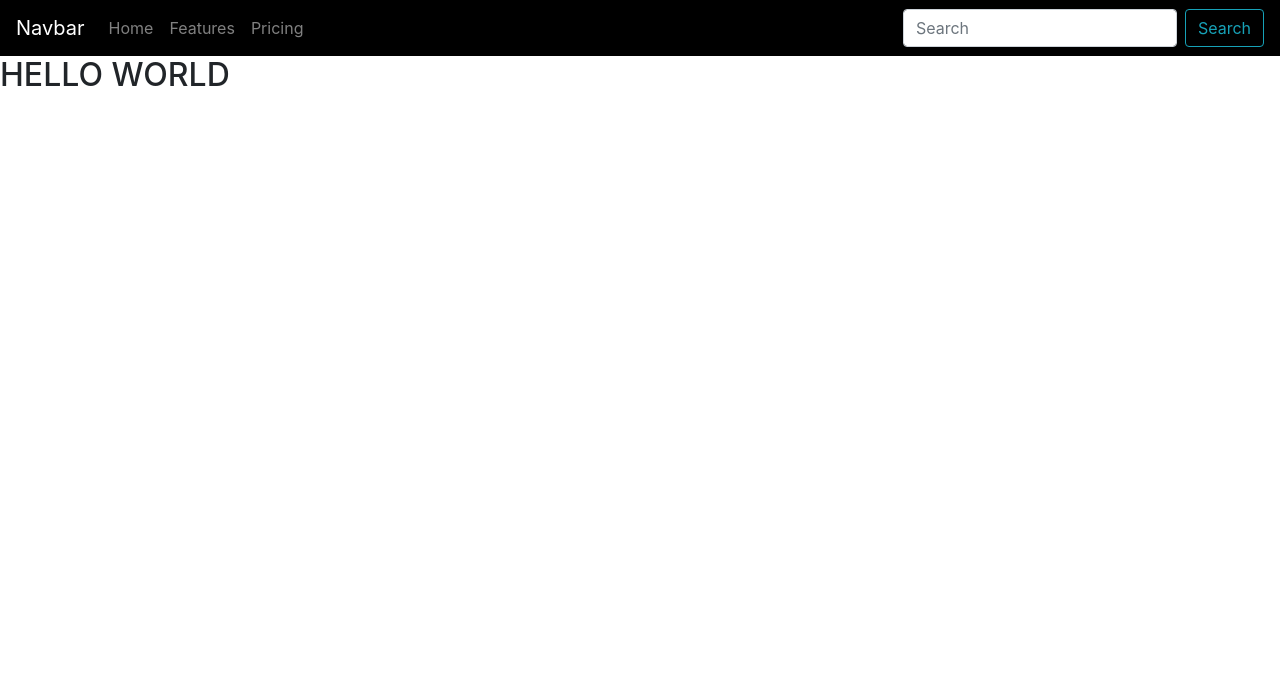
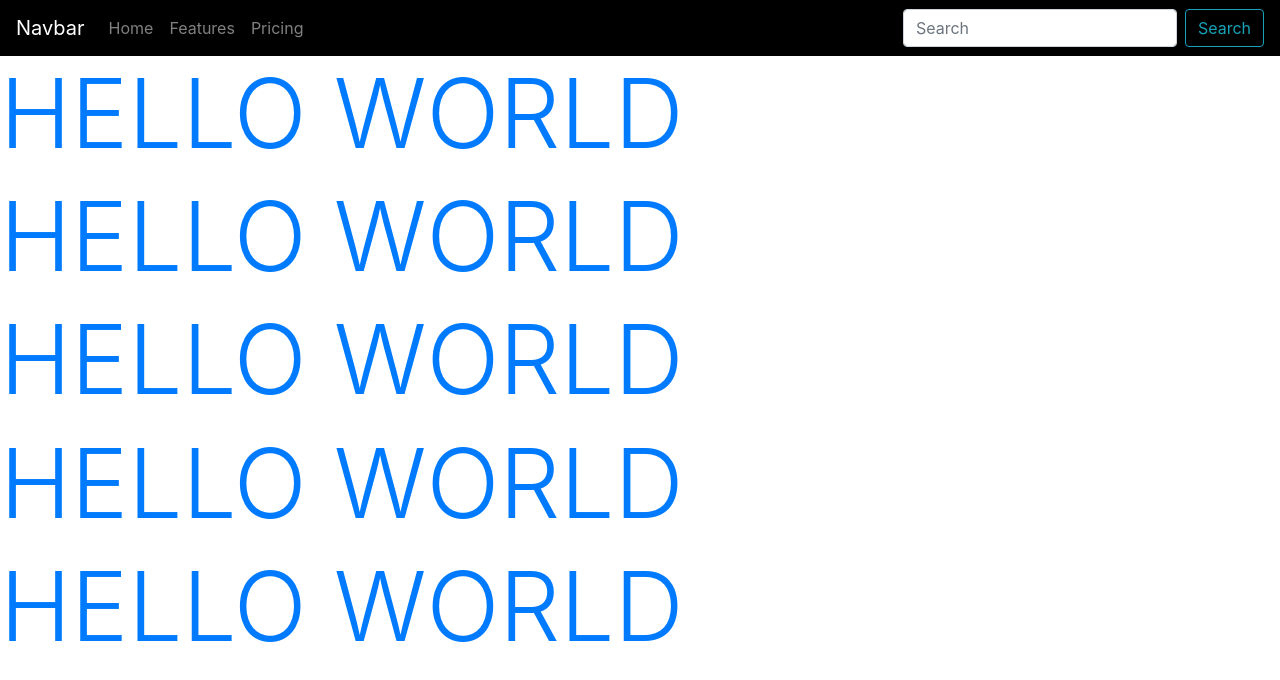
Before and after one commit to bryanvillafuerte/texasburger, a React (Create React App) app: page / in a window 1280 px wide. Shown: the top 680 px of the page. Built offline with nearby package versions, Linux system fonts and the light colour scheme.

Commit message:
secaondary commit

```diff
--- a/public/index.html
+++ b/public/index.html
@@ -24,7 +24,7 @@
       work correctly both with client-side routing and a non-root public URL.
       Learn how to configure a non-root public URL by running `npm run build`.
     -->
-    <title>React App</title>
+    <title>Velkommen til Texas Burger</title>
   </head>
   <body>
     <noscript>You need to enable JavaScript to run this app.</noscript>
--- a/src/App.js
+++ b/src/App.js
@@ -1,25 +1,12 @@
-import { Navbar, Nav, Form, FormControl, Button } from 'react-bootstrap'
 import './App.scss';
+import NavBar from './components/NavBar'
+import HeaderBanner from './components/HeaderBanner'
 
 function App() {
   return (
     <>
-      <Navbar variant="dark">
-        <Navbar.Brand href="#home">Navbar</Navbar.Brand>
-        <Nav className="mr-auto">
-          <Nav.Link href="#home">Home</Nav.Link>
-          <Nav.Link href="#features">Features</Nav.Link>
-          <Nav.Link href="#pricing">Pricing</Nav.Link>
-        </Nav>
-        <Form inline>
-          <FormControl type="text" placeholder="Search" className="mr-sm-2" />
-          <Button variant="outline-info">Search</Button>
-        </Form>
-      </Navbar>
-
-      <section>
-        <h2>HELLO WORLD</h2>
-      </section>
+      <NavBar />
+      <HeaderBanner />
     </>
   );
 }
--- /dev/null
+++ b/src/components/HeaderBanner.js
@@ -0,0 +1,13 @@
+export default function HeaderBanner() {
+  return (
+    <>
+      <section>
+        <h2 className='display-1 text-primary'>HELLO WORLD</h2>
+        <h2 className='display-1 text-primary'>HELLO WORLD</h2>
+        <h2 className='display-1 text-primary'>HELLO WORLD</h2>
+        <h2 className='display-1 text-primary'>HELLO WORLD</h2>
+        <h2 className='display-1 text-primary'>HELLO WORLD</h2>
+      </section>
+    </>
+  )
+}
--- /dev/null
+++ b/src/components/NavBar.js
@@ -0,0 +1,20 @@
+import { Navbar, Nav, Form, FormControl, Button } from 'react-bootstrap'
+
+export default function NavBar() {
+  return (
+    <>
+      <Navbar variant="dark">
+        <Navbar.Brand href="#home">Navbar</Navbar.Brand>
+        <Nav className="mr-auto">
+          <Nav.Link href="#home">Home</Nav.Link>
+          <Nav.Link href="#features">Features</Nav.Link>
+          <Nav.Link href="#pricing">Pricing</Nav.Link>
+        </Nav>
+        <Form inline>
+          <FormControl type="text" placeholder="Search" className="mr-sm-2" />
+          <Button variant="outline-info">Search</Button>
+        </Form>
+      </Navbar>
+    </>
+  )
+}
```
